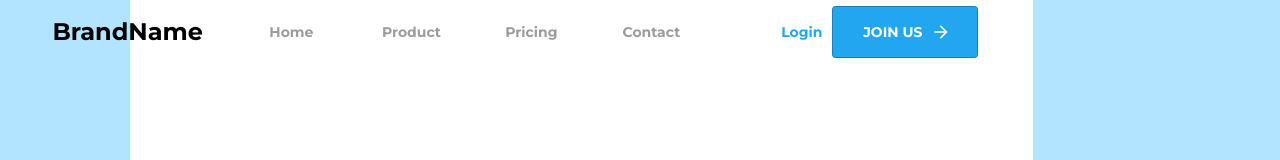
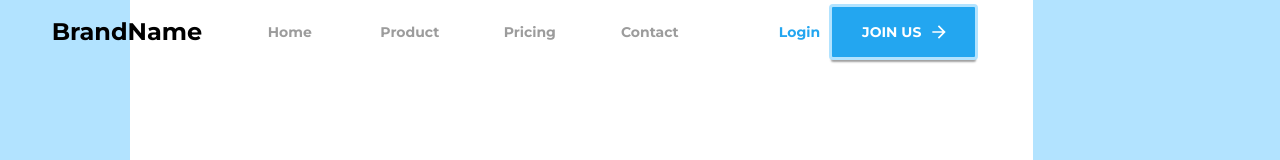
Before and after one commit to JW357/Internship-project, a React (Create React App) app: page / in a window 1280 px wide. Shown: the top 160 px of the page. Built offline with nearby package versions, Linux system fonts and the light colour scheme.

Commit message:
adding features to join button

```diff
--- a/src/components/Navbar/style.js
+++ b/src/components/Navbar/style.js
@@ -17,6 +17,8 @@ export const useStyles = makeStyles({
     boxSizing: 'border-box',
     padding: '13px 30px',
     marginRight: '250px',
+    border: '3px solid #B2E3FF',
+    boxShadow: ' 0 4px 2px -2px #A0A0A0',
   },
   toolbar: {
     justifyContent: 'space-evenly',
```
